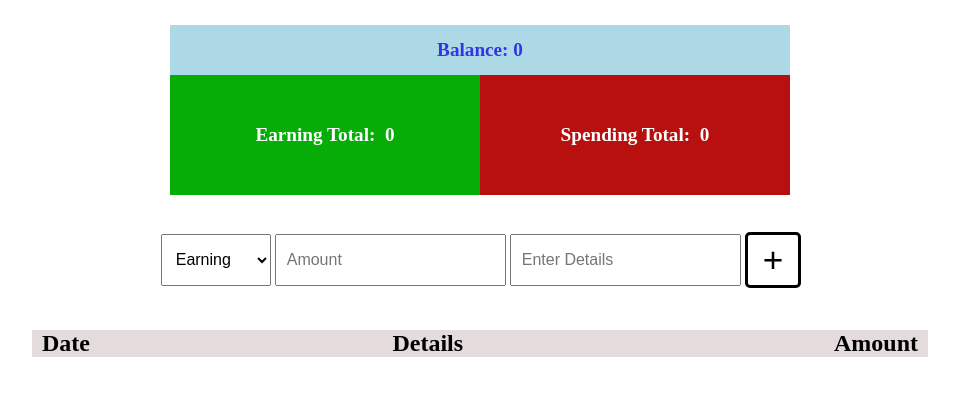
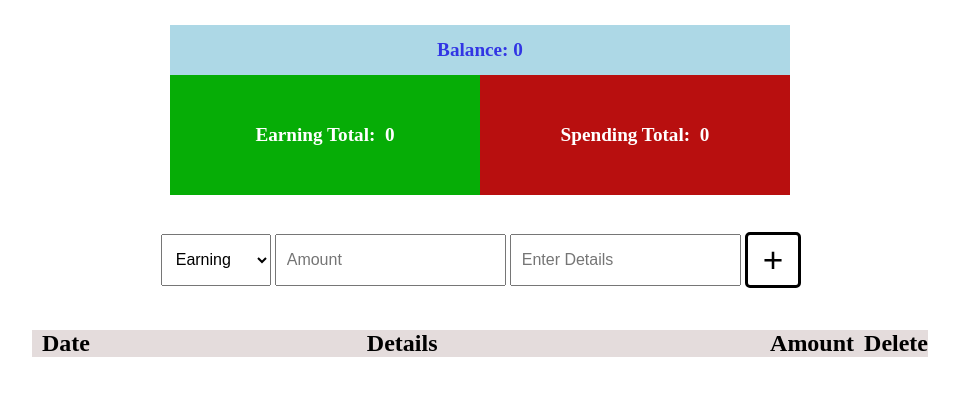
Before and after one commit to bidhantech/earnings-spendings-diary-using-react, a React (Create React App) app: page / in a window 1280 px wide. Shown: the top 396 px of the page, without its empty margins (160-1119 px from the left). Built offline with nearby package versions, Linux system fonts and the light colour scheme.

Commit message:
Update List.js

```diff
--- a/src/components/List.js
+++ b/src/components/List.js
@@ -1,6 +1,6 @@
 import React from 'react';
 
-function List({ data }) {
+function List({ remove , data }) {
 
         data.sort((a,b)=>{
                 return new Date(b.date) - new Date(a.date);
@@ -9,17 +9,21 @@ function List({ data }) {
 
         return <ul className="List">
 
+
                 <li>
                         <span className="date title"> Date </span>
                         <span className="detail title"> Details </span>
                         <span className="earn title"> Amount </span>
+                        <span className="delete title"> Delete </span>
                 </li>
+
 
                 {data.map((t) =>
                         <li key={t.date}>
                                 <span className="date"> {t.date} </span>
                                 <span className="detail"> {t.details} </span>
                                 <span className={t.select_type}>{t.select_type==='spend'?'-':''}{t.amount}</span>
+                                <span className="delete" onClick={()=>remove(t.date)}> X </span>
                         </li>
                 )
                 }
```
